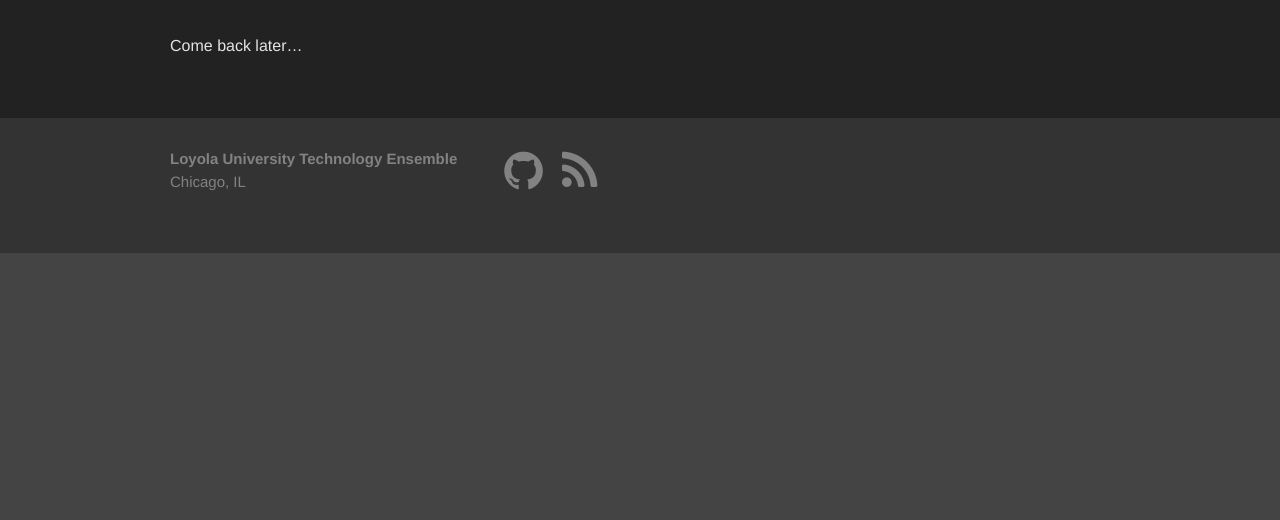
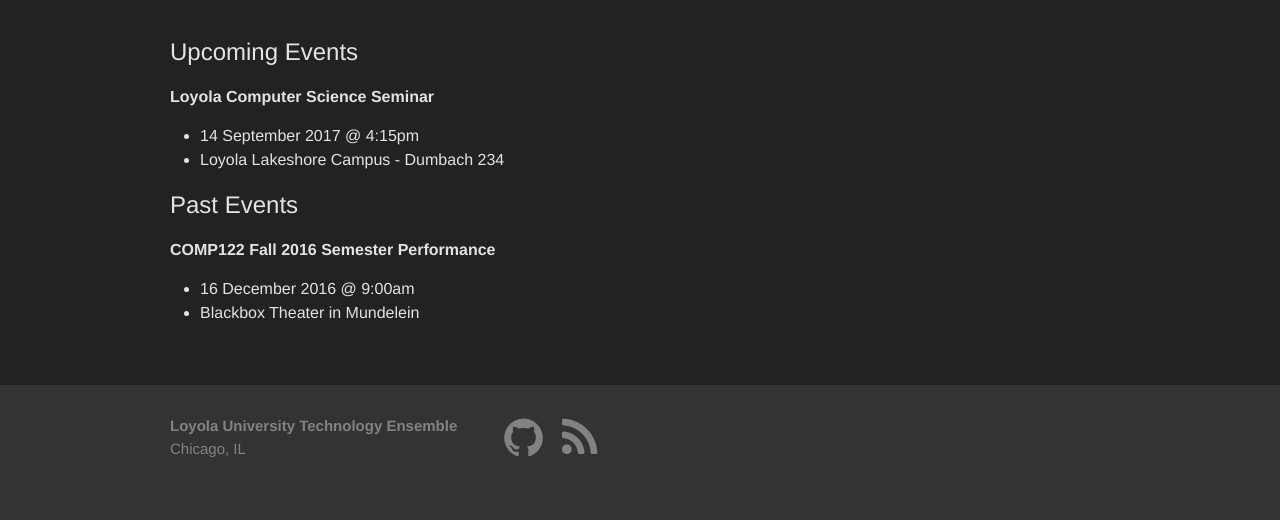
Before and after one commit to loyola-university-tech-ensemble/loyola-university-tech-ensemble.github.io, a Jekyll site: the page built from events.md, in a window 1280 px wide. Shown: the part 419-939 px from the top of the page. Built offline with Jekyll 4.4.1, drawn with Linux system fonts in a browser that asks for light colours; before the commit the page ends 900 px from its top, so only the background shows below that.

Commit message:
Update events list

```diff
--- a/events.md
+++ b/events.md
@@ -3,4 +3,14 @@
 title: Events
 ---
 
-Come back later...
+# Upcoming Events
+
+**Loyola Computer Science Seminar**
+* 14 September 2017 @ 4:15pm
+* Loyola Lakeshore Campus - Dumbach 234
+
+# Past Events
+
+**COMP122 Fall 2016 Semester Performance**
+* 16 December 2016 @ 9:00am
+* Blackbox Theater in Mundelein
```
